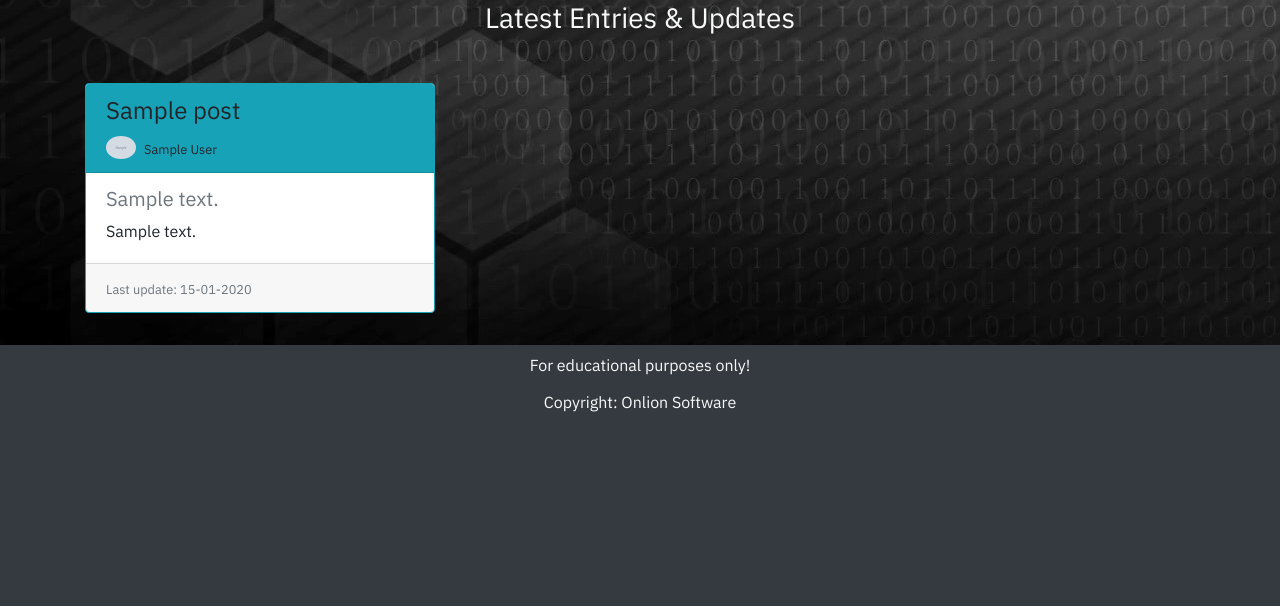
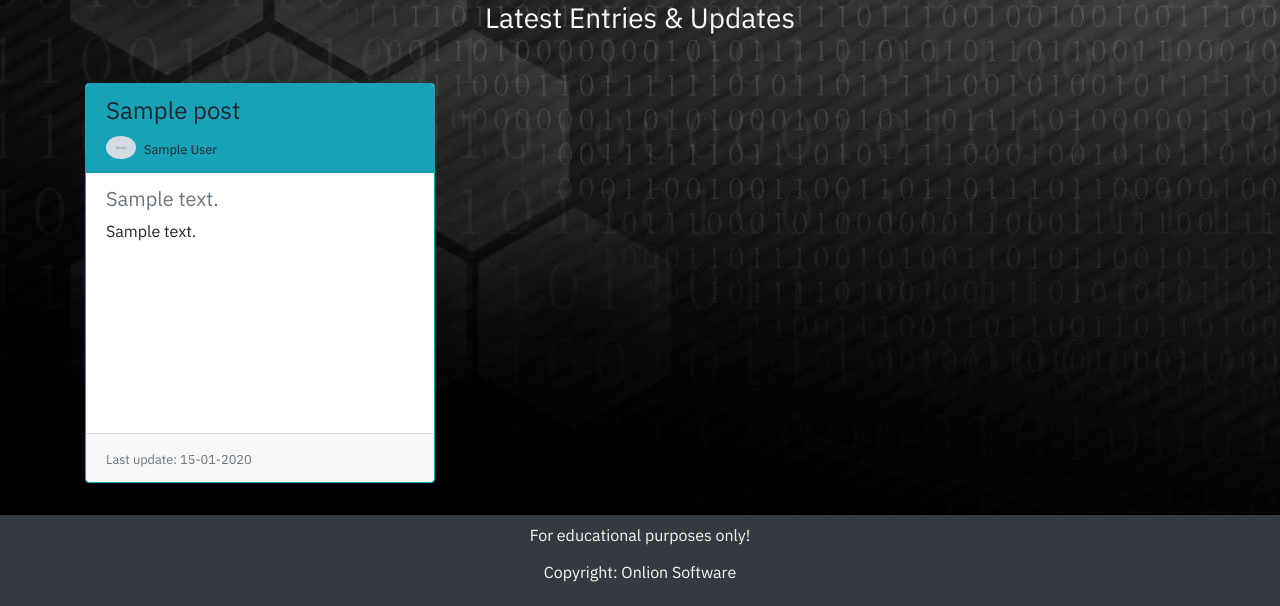
Before and after one commit to jdl208/Code_book, a Flask app: page / in a window 1280 px wide. Shown: the part 561-1167 px from the top of the page. Before the commit the page ends 973 px from the top, so only its background shows below. Run offline with Flask 2, Linux system fonts and the light colour scheme; grey boxes marked "Sample" are stand-in pictures; a database or web service that is not in the repository returns one stand-in record (values such as "Sample title"); some libraries are stand-ins or nearby versions.

Commit message:
Set fixed height on cards on frontpage and added some margin in cardbody

```diff
--- a/codebook/static/css/style.css
+++ b/codebook/static/css/style.css
@@ -25,6 +25,14 @@ main {
     background: url('../img/bg-jumbotron.jpg'), center/cover no-repeat;
 }
 
+.frontpage-card {
+    height: 400px;
+}
+
+.frontpage-card-body {
+    overflow: hidden;
+}
+
 .post-img {
     max-width: 30px;
 }
--- a/codebook/templates/index.html
+++ b/codebook/templates/index.html
@@ -8,7 +8,7 @@
 		<div class="row">
 			<!-- Welcome card -->
 			<div class="col-12 col-md-7 col-lg-8 mb-3">
-				<div class="card bg-dark text-light ">
+				<div class="card bg-dark text-light">
 					<div class="card-body">
 						<h1 class="d-none d-md-block card-title">Notes for developers</h1>
 						<h3 class="d-block d-md-none card-title">Notes for developers</h3>
@@ -86,13 +86,13 @@
 		{% for post in posts %}
 		<div class="col-12 col-md-4 mb-3">
 			<a class="text-reset text-decoration-none" href="{{ url_for('post', post_id=post._id) }}">
-				<div class="card border-info">
+				<div class="card border-info frontpage-card">
 					<div class="card-header bg-info">
 						<h4 class="card-title">{{ post.title }}</h4>
 						<img class="float-left rounded-circle post-img" src="{{ url_for('static', filename='prof_img/' + post.avatar) }}" alt="Avatar">
 						<small class="ml-2"> {{ post.author }}</small>
 					</div>
-					<div class="card-body">
+					<div class="card-body frontpage-card-body">
 						<h5 class="card-subtitle mb-2 text-muted">{{post.short_desc}}</h5>
 						{{ post.content | safe }}
 					</div>
--- a/codebook/templates/notes.html
+++ b/codebook/templates/notes.html
@@ -34,7 +34,7 @@
 			<div id="collapse{{post._id}}" class="collapse" aria-labelledby="post._id" data-parent="#accordionExample">
 				<a class="text-reset text-decoration-none" href="{{ url_for('post', post_id=post._id) }}"></i>
 					<div class="card-body">
-						<div>{{post.short_desc}}</div>
+						<p>{{post.short_desc}}</p>
 						{{ post.content | safe }}
 					</div>
 					<div class="card-footer">
--- a/codebook/templates/post.html
+++ b/codebook/templates/post.html
@@ -8,6 +8,7 @@
 		<small class="ml-2"> {{ post.author }}</small>
 	</div>
 	<div class="card-body">
+        <p>{{ post.short_desc }}</p>
 		{{ post.content | safe }}
 	</div>
 	<div class="card-footer">
```
